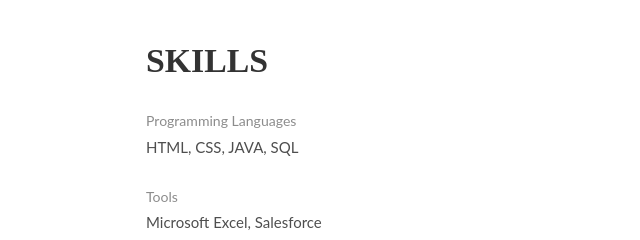
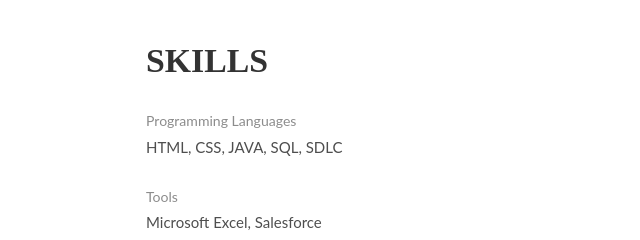
Before and after one commit to bhavanaardhya/portfolio, a plain HTML site: page index.html in a window 1280 px wide. Shown: the part 1640-1880 px from the top of the page, 183-823 px from the left. Drawn offline with Linux system fonts and the light colour scheme.

Commit message:
Update index.html

```diff
--- a/index.html
+++ b/index.html
@@ -112,7 +112,7 @@
 			<h1>Skills</h1>
 			<ul class="skill-list list-flat">
 					<li>Programming Languages</li>
-					<li>HTML, CSS, JAVA, SQL</li>
+					<li>HTML, CSS, JAVA, SQL, SDLC</li>
 			</ul>
 			<ul class="skill-list list-flat">
 					<li>Tools</li>
```
